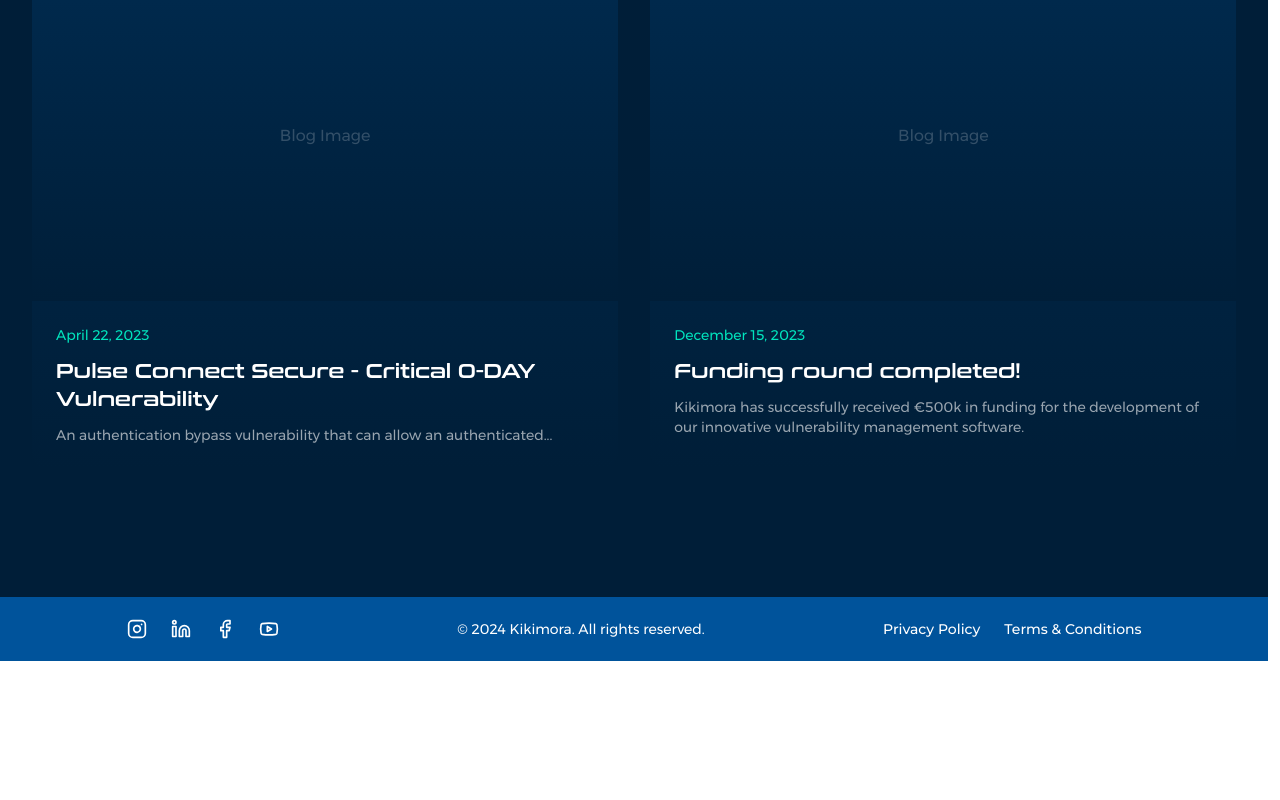
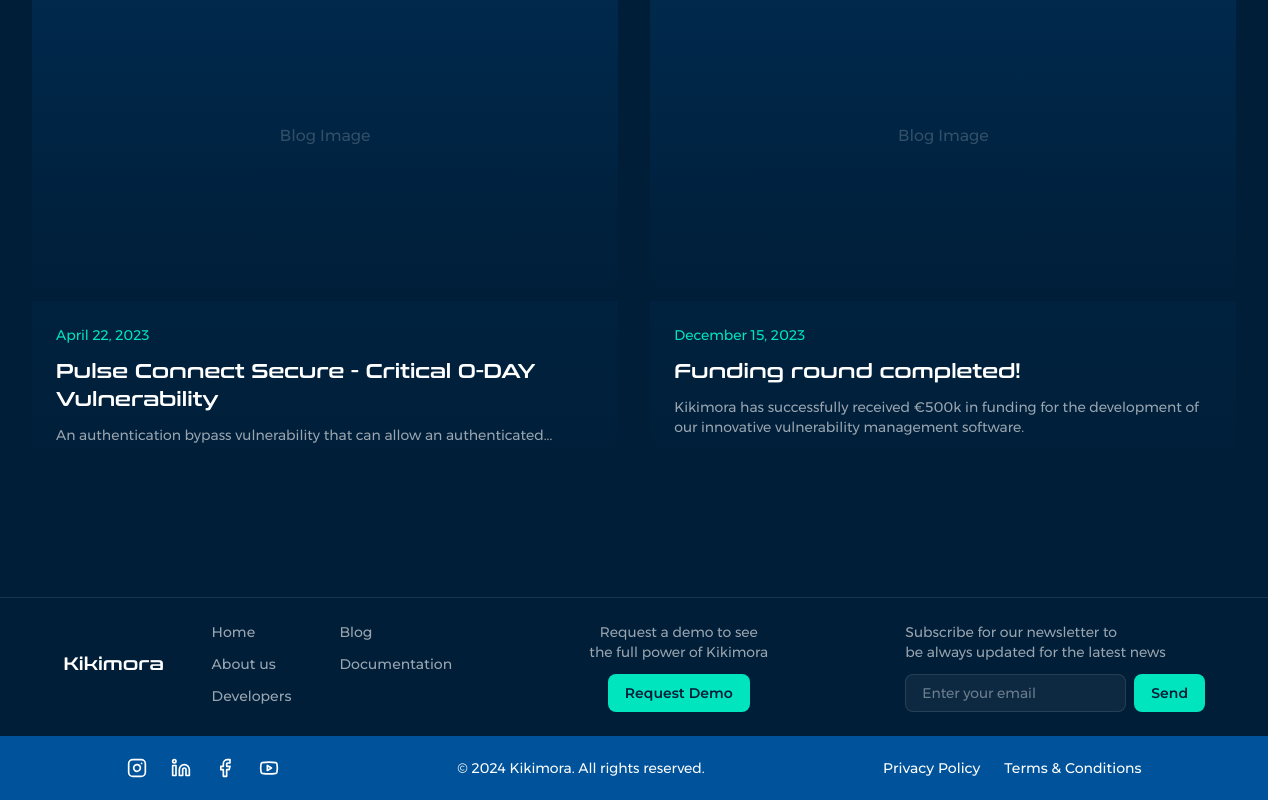
Before and after one commit to NikolaSirakov3/Kikimora-website, a React (Vite) app: page /blog in a window 1280 px wide. Shown: the part 1541-2341 px from the top of the page. Before the commit the page ends 2202 px from the top, so only its background shows below. Built offline with nearby package versions, Linux system fonts and the light colour scheme.

Commit message:
Integrate Newsletter component into Blog page for enhanced user engagement; improve content delivery and subscription options.

```diff
--- a/src/pages/Blog.tsx
+++ b/src/pages/Blog.tsx
@@ -1,10 +1,12 @@
 import React from "react";
 import { BlogHero } from "@/components/blog/BlogHero";
+import { Newsletter } from "@/components/home/Newsletter";
 
 export function Blog() {
   return (
     <div className="w-[99.1vw]">
       <BlogHero />
+      <Newsletter />
     </div>
   );
 }
```
